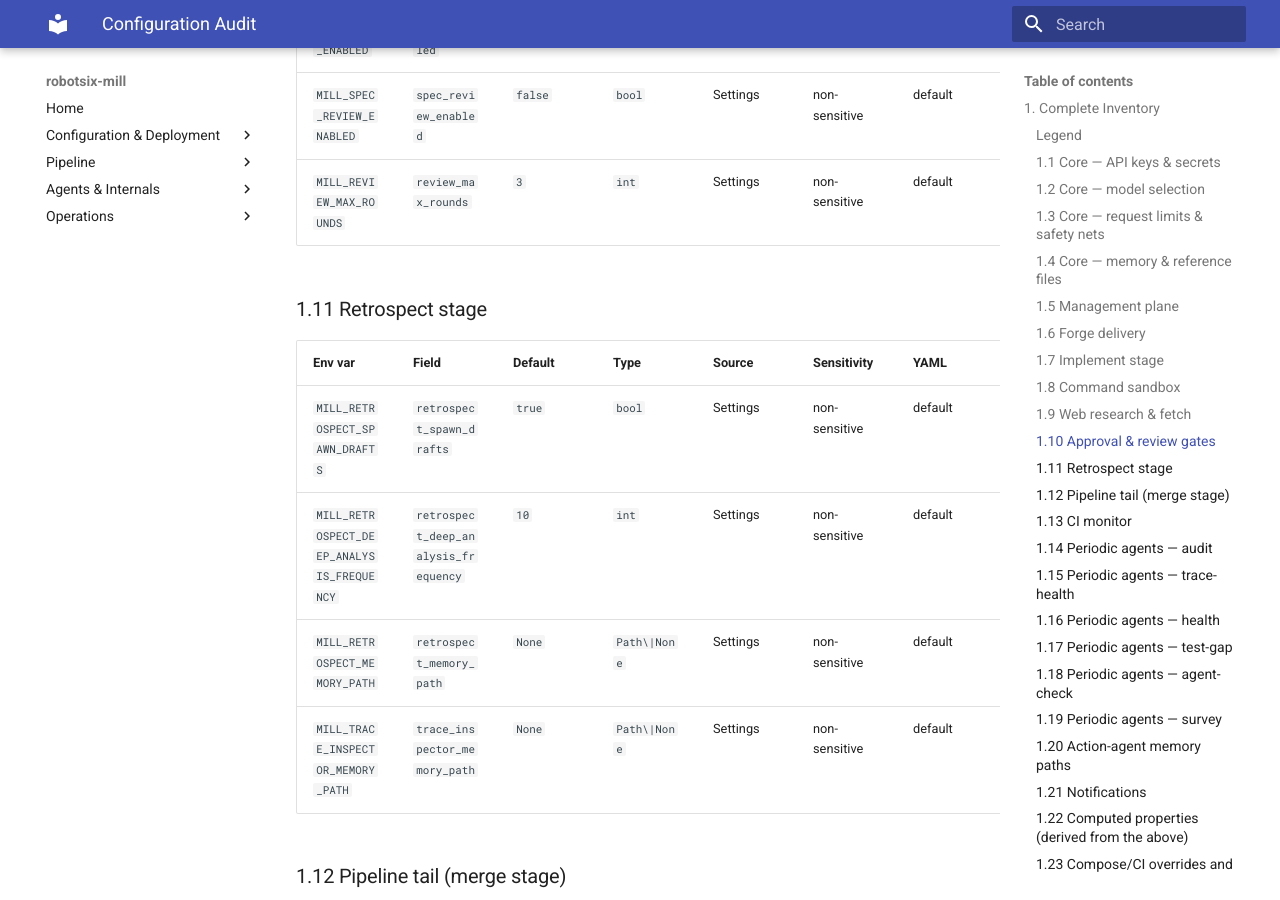
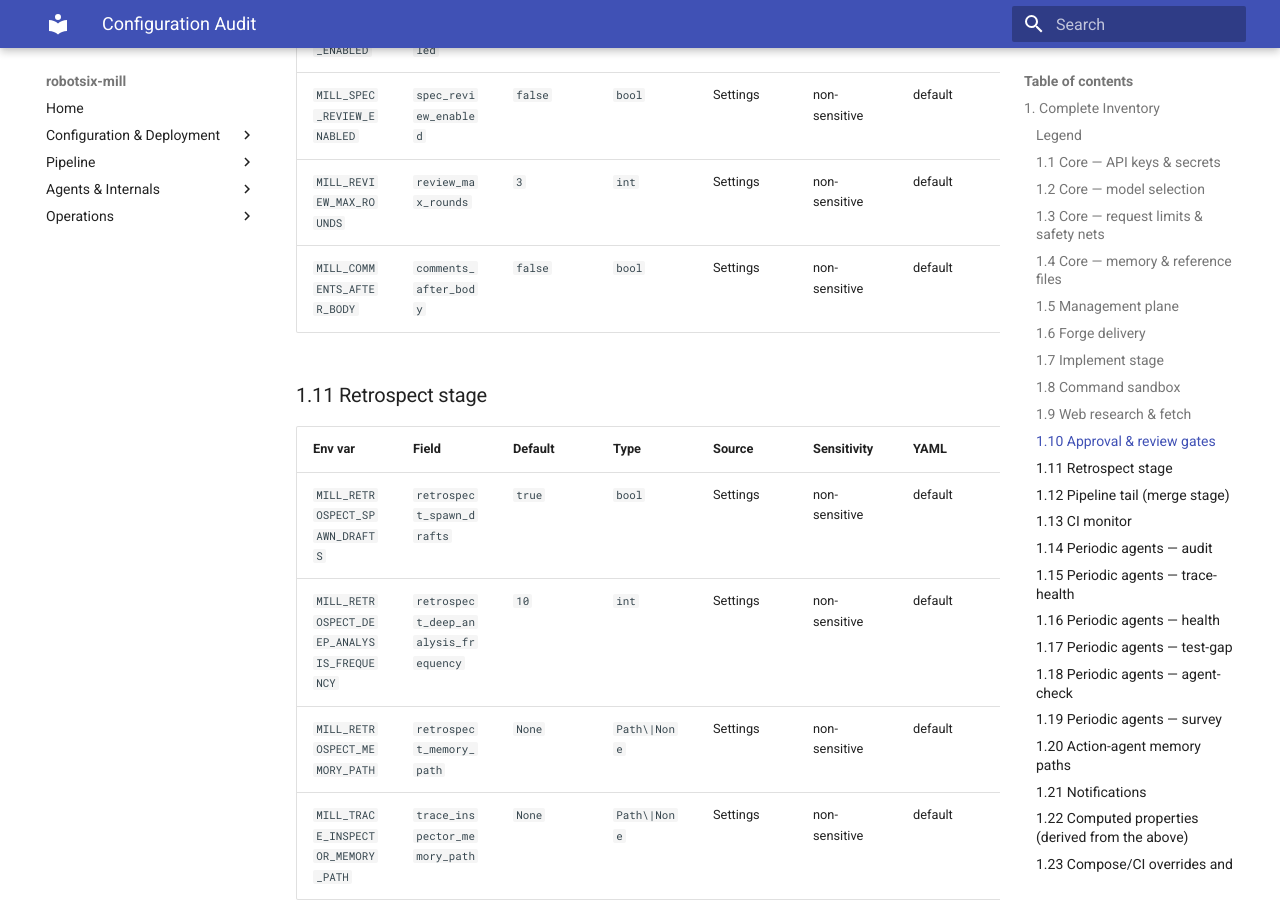
Before and after one commit to damien-robotsix/robotsix-mill, an MkDocs documentation site: the page built from docs/config-audit.md, in a window 1280 px wide and 900 px high, scrolled down 10060 px. Built offline with MkDocs 1.6.1 and Material for MkDocs 9.7.7, drawn with Linux system fonts in a browser that asks for light colours.

Commit message:
mill(docs): Comments in ticket details should be after ticket body (20260525T171653Z-comments-in-ticket-details-should-be-aft-c9fd)

```diff
--- a/docs/config-audit.md
+++ b/docs/config-audit.md
@@ -161,6 +161,7 @@ other code depends on.
 | `MILL_REFINE_TRIAGE_ENABLED` | `refine_triage_enabled` | `true` | `bool` | Settings | non-sensitive | default | **missing** | `stages/refine.py` | ⚠️ Undocumented |
 | `MILL_SPEC_REVIEW_ENABLED` | `spec_review_enabled` | `false` | `bool` | Settings | non-sensitive | default | **missing** | `stages/refine.py` | ⚠️ Undocumented |
 | `MILL_REVIEW_MAX_ROUNDS` | `review_max_rounds` | `3` | `int` | Settings | non-sensitive | default | **missing** | `stages/review.py` | ⚠️ Undocumented |
+| `MILL_COMMENTS_AFTER_BODY` | `comments_after_body` | `false` | `bool` | Settings | non-sensitive | default | §7 | `runtime/routes.py` | Board drawer rendering order |
 
 ### 1.11  Retrospect stage
 
```
Also changed, not shown: docs/configuration.md (+1 -0 lines).
